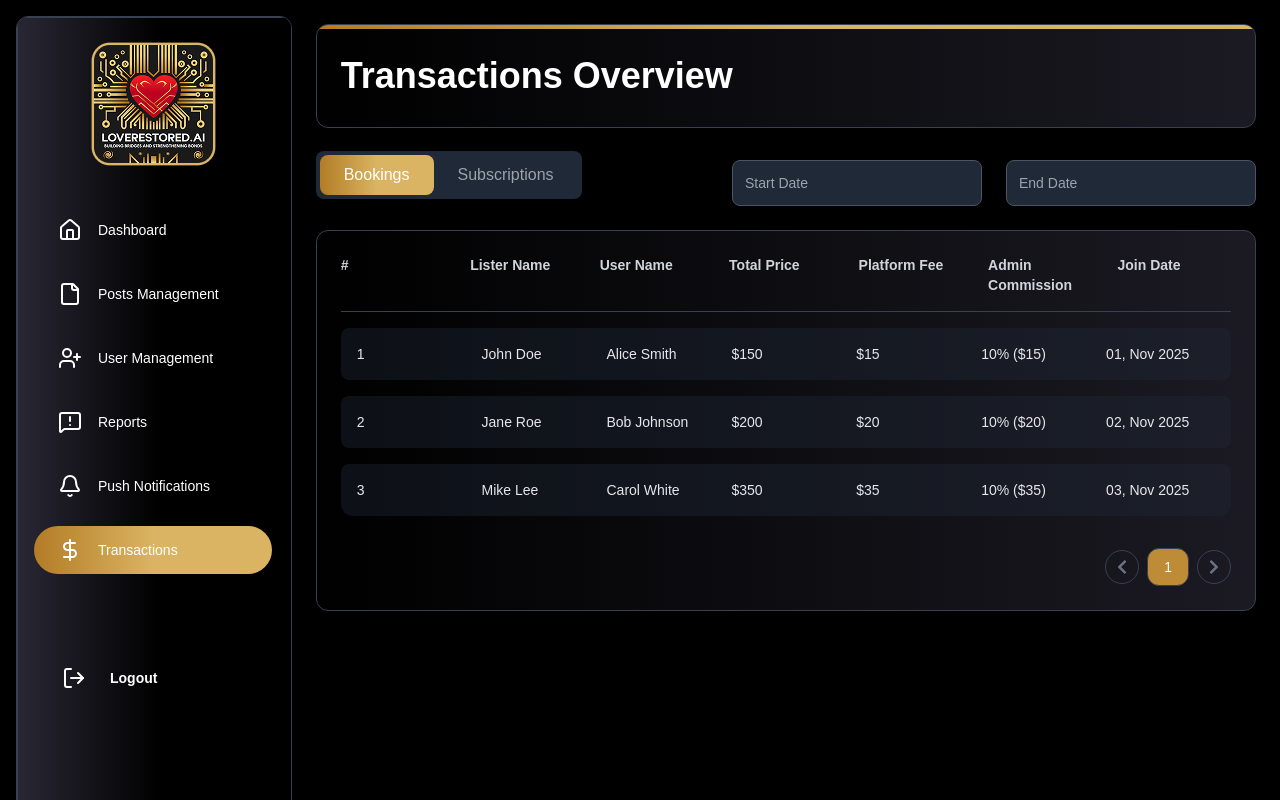
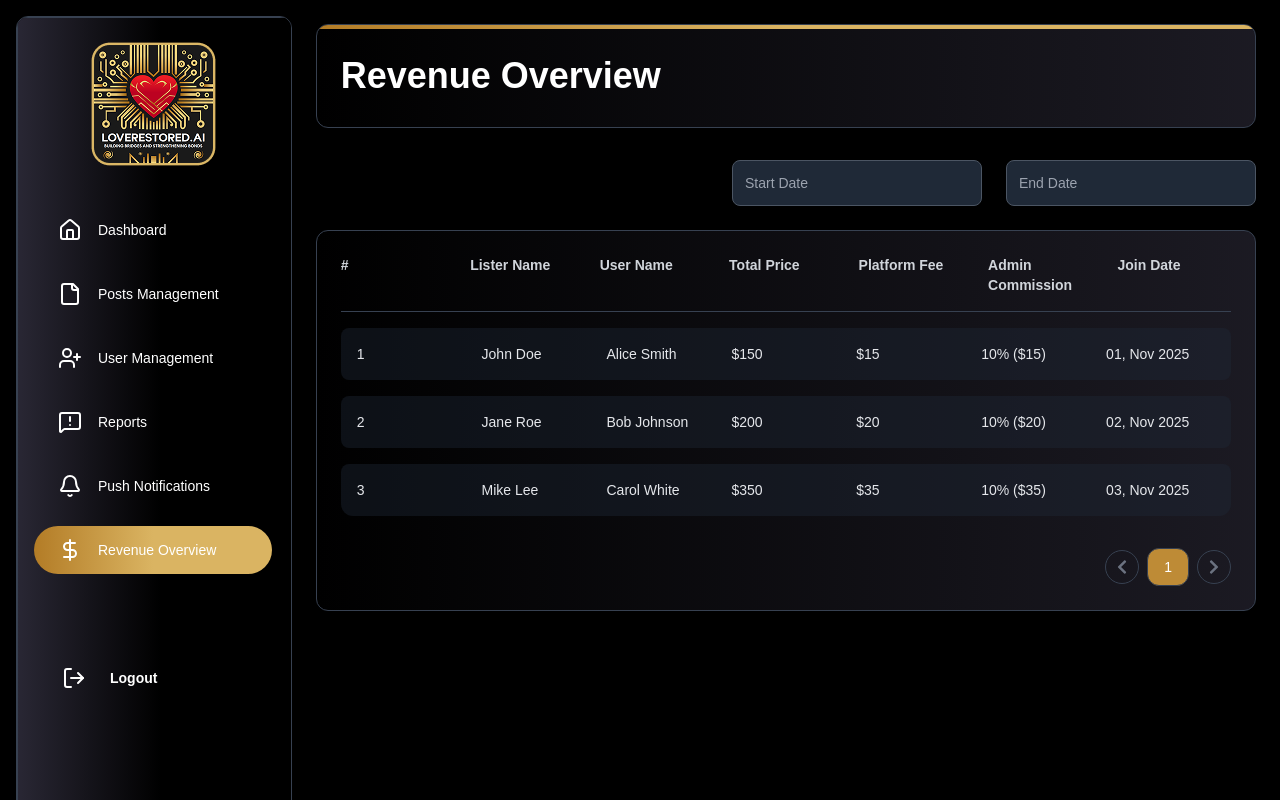
Before and after one commit to dignitestudios-dev/Love-Restored.ai, a React (Vite) app: page /app/transactions in a window 1280 px wide. Built offline with nearby package versions, Linux system fonts and the light colour scheme; a web font is replaced by a local one; what @fingerprintjs/fingerprintjs would draw is missing.

Commit message:
updated transactions page

```diff
--- a/src/pages/app/Transactions.jsx
+++ b/src/pages/app/Transactions.jsx
@@ -75,13 +75,13 @@ const Transactions = () => {
 
         {/* Title + Icon */}
         <div className="flex items-center justify-between">
-          <h1 className="text-[32px] md:text-[36px] font-bold">Transactions Overview</h1>
+          <h1 className="text-[32px] md:text-[36px] font-bold">Revenue Overview</h1>
         </div>
       </div>
 
       {/* ---------- 📅 Filters and Tabs ---------- */}
-      <div className="flex justify-between items-center mb-6 flex-wrap gap-4">
-        <div className="flex bg-gray-800 rounded-lg w-auto p-1">
+      <div className="flex justify-end items-center mb-6 flex-wrap gap-4">
+        {/* <div className="flex bg-gray-800 rounded-lg w-auto p-1">
           <button
             onClick={() => setActiveTab("bookings")}
             className={`px-6 py-2 rounded-lg font-medium ${
@@ -102,7 +102,7 @@ const Transactions = () => {
           >
             Subscriptions
           </button>
-        </div>
+        </div> */}
 
         <div className="flex flex-wrap gap-6 items-end">
           <DatePickerField
@@ -193,9 +193,9 @@ const Transactions = () => {
         </div>
       )}
 
-      {activeTab === "subscriptions" && (
-        <RecentSubscriptionTable startDate={startDate} endDate={endDate} />
-      )}
+      {/* {activeTab === "subscriptions" && (
+        <Rece ntSubscriptionTable startDate={startDate} endDate={endDate} />
+      )} */}
     </div>
   );
 };
--- a/src/static/Sidebar.jsx
+++ b/src/static/Sidebar.jsx
@@ -37,7 +37,7 @@ export const sidebarData = [
     link: "/app/notifications",
   },
   {
-    title: "Transactions",
+    title: "Revenue Overview",
     icon: <DollarSign />,  // Bell is perfect for notifications
     link: "/app/transactions",
   },
```
